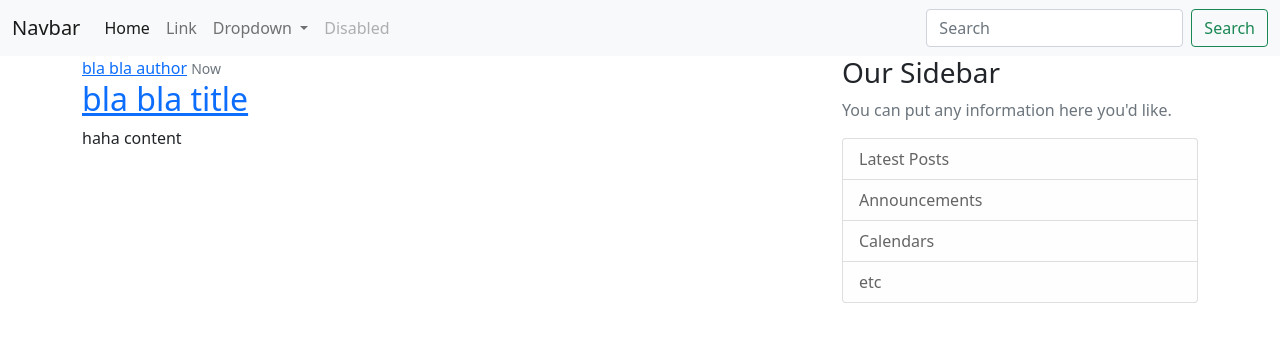
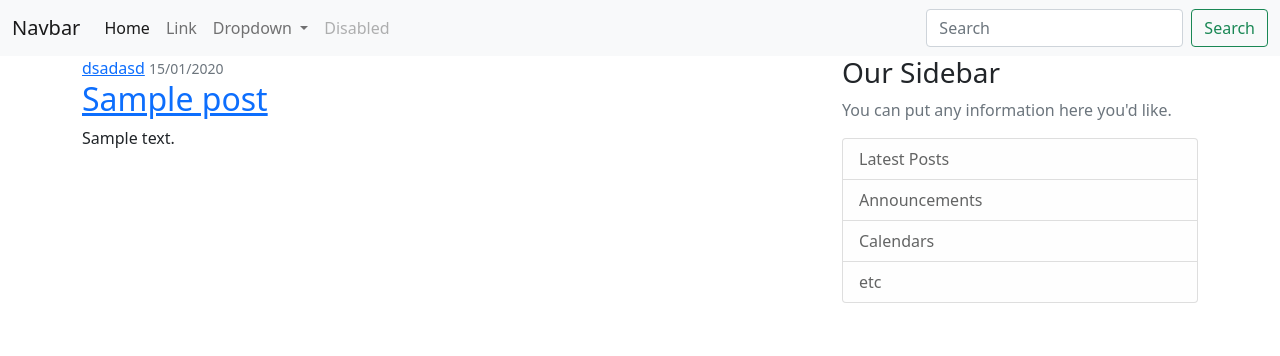
Before and after one commit to rzdev97/InformationSecurityProject, a Flask app: page / in a window 1280 px wide. Shown: the top 356 px of the page. Run offline with Flask 2, Linux system fonts and the light colour scheme; data comes from the database, SQL or seed files in the repository; both versions use the stored data as it was after the commit; tables that the repository leaves empty hold one stand-in row (values such as "Sample post").

Commit message:
Add files via upload

```diff
--- a/forum/routes.py
+++ b/forum/routes.py
@@ -1,22 +1,13 @@
-from flask import render_template, url_for, flash, redirect, request
+from flask import render_template, url_for, flash, redirect, request, abort
 from forum import app, db, bcrypt
-from forum.forms import RegistrationForm, LoginForm
+from forum.forms import RegistrationForm, LoginForm, PostForm
 from forum.models import User, Post
 from flask_login import login_user, current_user, logout_user, login_required
-
-posts = [
-    {
-        'author': 'bla bla author',
-        'title': 'bla bla title',
-        'content': 'haha content',
-        'date_posted': 'Now'
-    }
-]
-
 
 @app.route("/")
 @app.route("/home")
 def home():
+    posts = Post.query.all()
     return render_template("home.html", posts=posts)
 
 
@@ -66,3 +57,31 @@ def logout():
 @login_required
 def account():
     return render_template('account.html', title='Account')
+
+@app.route("/post/new", methods=['GET', 'POST'])
+@login_required
+def new_post():
+    form = PostForm()
+    if form.validate_on_submit():
+        post = Post(title=form.title.data, content=form.content.data, author=current_user)
+        db.session.add(post)
+        db.session.commit()
+        flash('Post created', 'success')
+        return redirect(url_for('home'))
+    return render_template('create_post.html', title='New Post', form=form)
+
+@app.route("/post/<int:post_id>")
+def post(post_id):
+    post = Post.query.get_or_404(post_id)
+    return render_template('post.html', title=post.title, post=post)
+
+@app.route("/post/<int:post_id>/delete", methods=['POST'])
+@login_required
+def delete_post(post_id):
+    post = Post.query.get_or_404(post_id)
+    if post.author != current_user:
+        abort(403)
+    db.session.delete(post)
+    db.session.commit()
+    flash('Your post has been deleted!', 'success')
+    return redirect(url_for('home'))
--- a/forum/templates/home.html
+++ b/forum/templates/home.html
@@ -4,10 +4,17 @@
         <article class="media content-section">
           <div class="media-body">
             <div class="article-metadata">
-              <a class="mr-2" href="#">{{ post.author }}</a>
-              <small class="text-muted">{{ post.date_posted }}</small>
+              <a class="mr-2" href="#">{{ post.author.username }}</a>
+              <small class="text-muted">{{ post.date_posted.strftime('%d/%m/%Y') }}</small>
+              {% if post.author == current_user %}
+              <div>
+                <form action="{{ url_for('delete_post', post_id=post.id) }}" method="POST">
+                  <input class="btn btn-danger" type="submit" value="Delete">
+                </form>
+              </div>
+            {% endif %}
             </div>
-            <h2><a class="article-title" href="#">{{ post.title }}</a></h2>
+            <h2><a class="article-title" href="{{ url_for('post', post_id=post.id) }}">{{ post.title }}</a></h2>
             <p class="article-content">{{ post.content }}</p>
           </div>
         </article>
```
Also changed, not shown: forum/forms.py (+6 -1 lines), forum/templates/create_post.html (added, +40 -0 lines), forum/templates/post.html (added, +22 -0 lines), forum/site.db.
